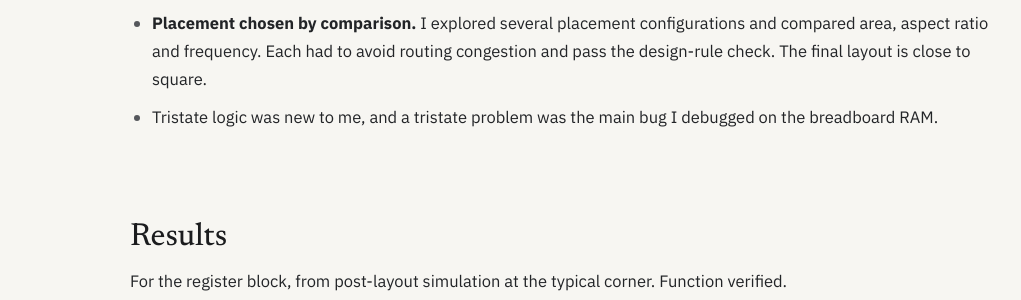
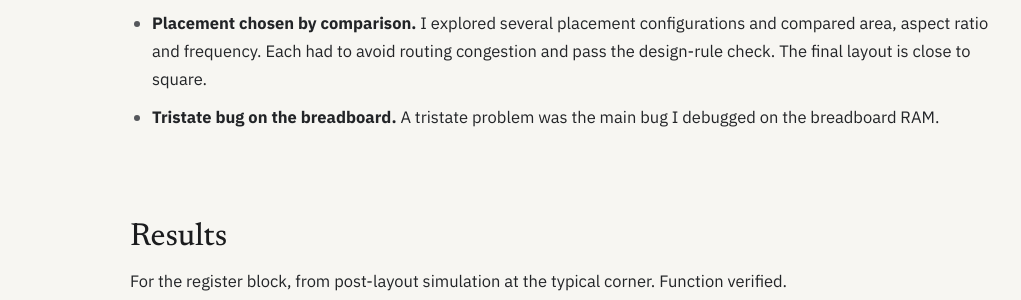
Before and after one commit to karthikm-22/karthikm-22.github.io, a Jekyll site: the page built from _projects/01-register-block.md, in a window 1280 px wide and 900 px high, scrolled down 2039 px. Shown: the part 154-454 px from the top of the window, without its empty margins (80-1101 px from the left). Built offline with Jekyll 4.4.1, drawn with Linux system fonts in a browser that asks for light colours.

Commit message:
Polish wording: tristate bullet, FIR leftover time, edge contribution tag
Co-Authored-By: Claude Sonnet 5.5 <noreply@anthropic.com>
Claude-Session: https://claude.ai/code/session_01AKG1NoTwCQwdDbFKPKq22J

```diff
--- a/_projects/01-register-block.md
+++ b/_projects/01-register-block.md
@@ -41,7 +41,7 @@ On the chip, the 8-bit register block in Cadence Virtuoso, 180 nm CMOS: each bit
 
 - **Tristate buffers on the bus.** Several blocks on the chip share the bus, and two cannot drive it at the same time. A register therefore drives the bus only while its output-enable is on.
 - **Placement chosen by comparison.** I explored several placement configurations and compared area, aspect ratio and frequency. Each had to avoid routing congestion and pass the design-rule check. The final layout is close to square.
-- Tristate logic was new to me, and a tristate problem was the main bug I debugged on the breadboard RAM.
+- **Tristate bug on the breadboard.** A tristate problem was the main bug I debugged on the breadboard RAM.
 
 ## Results
 
```
Also changed, not shown: _projects/05-edge-classification.md (+1 -1 lines), _projects/07-fir-filter.md (+1 -1 lines).
